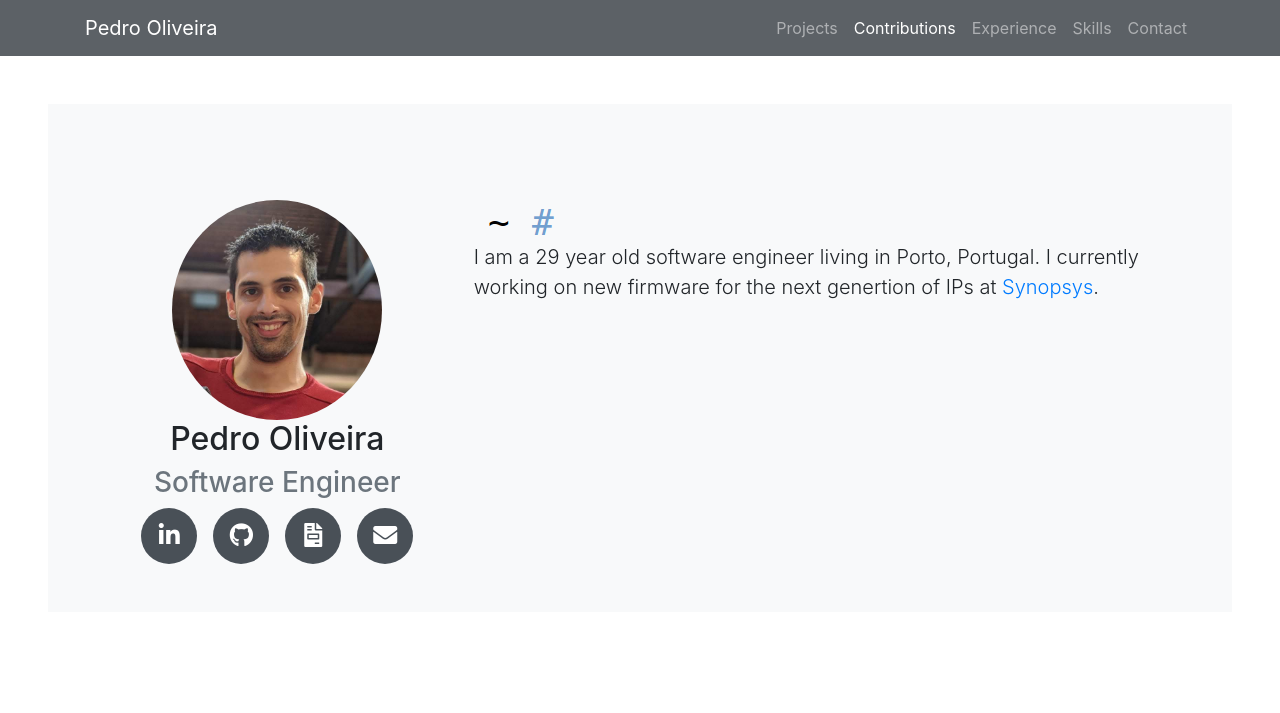
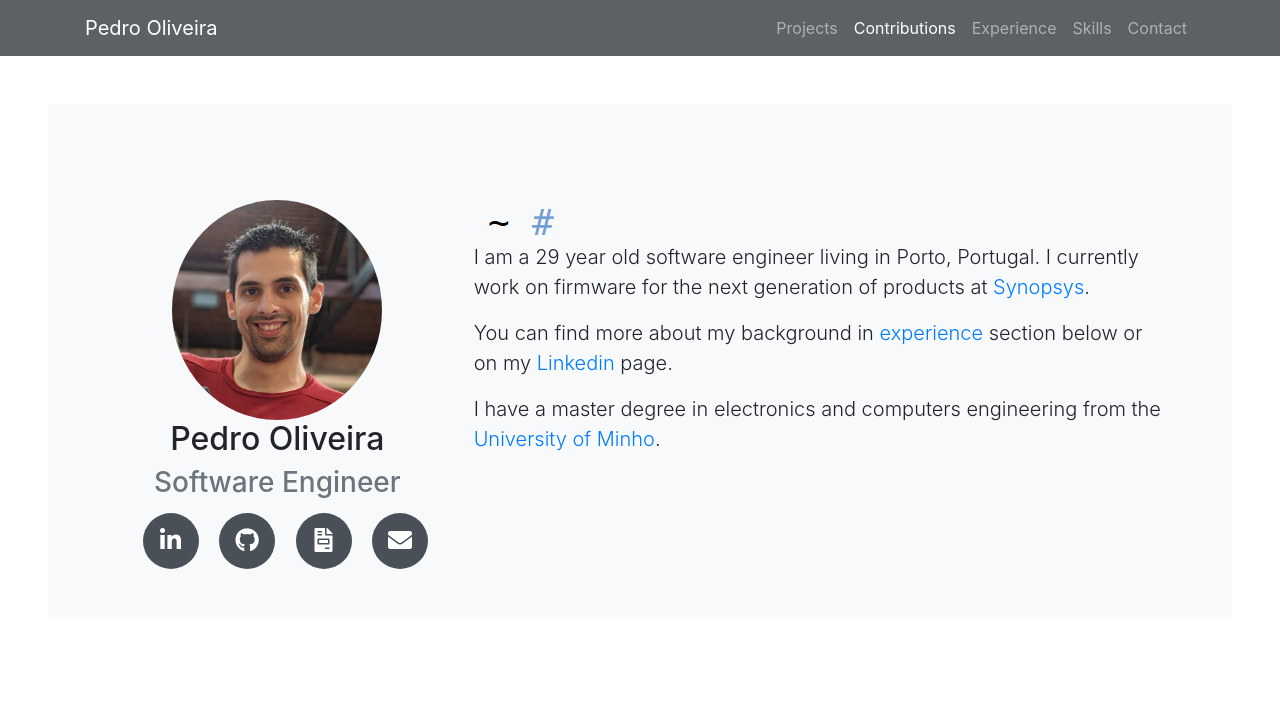
Before and after one commit to pelco/pelco.github.io, a plain HTML site: page index.html in a window 1280 px wide. Shown: the top 713 px of the page. Drawn offline with nearby package versions, Linux system fonts and the light colour scheme.

Commit message:
adjusted alighnment in social icons, and wrote a bit about me

```diff
--- a/css/my.css
+++ b/css/my.css
@@ -34,7 +34,8 @@ nav.navbar {
     text-align: center;
     font-size: 1.5rem;
     line-height: 3.5rem;
-    margin-right: 1rem;
+    margin-top: 5px;
+    margin-left: 1rem;
 }
 .social-icons a:last-child {
     margin-right: 0;
--- a/index.html
+++ b/index.html
@@ -32,7 +32,7 @@
                                 <a class="nav-link" href="#contributions">Contributions</a>
                             </li>
                             <li class="nav-item">
-                                <a class="nav-link" href="#">Experience</a>
+                                <a class="nav-link" href="#experience">Experience</a>
                             </li>
                                 <li class="nav-item">
                                 <a class="nav-link" href="#">Skills</a>
@@ -55,7 +55,7 @@
                             <img class="rounded-circle" src="img/me.jpg" height="220" width="210">
                             <h2>Pedro Oliveira</h2>
                             <h3 class="text-muted">Software Engineer</h3>
-                            <div class="social-icons d-flex justify-content-center">
+                            <div class="social-icons justify-content-center">
                                 <a href="https://www.linkedin.com/in/pelco/" target="_blank" rel="noopener noreferrer">
                                     <i class="fab fa-linkedin-in"></i>
                                 </a>
@@ -74,7 +74,13 @@
                             <img src="img/hi.gif">
                             <p class="lead text-left">
                                 I am a 29 year old software engineer living in Porto, Portugal.
-                                I currently working on new firmware for the next genertion of IPs at <a href="https://www.synopsys.com/" target="_blank">Synopsys</a>.
+                                I currently work on firmware for the next generation of products at <a href="https://www.synopsys.com/" target="_blank">Synopsys</a>.
+                            </p>
+                            <p class="lead text-left">
+                                You can find more about my background in <a href="#experience" target="_blank">experience</a> section below or on my <a href="https://www.linkedin.com/in/pelco/" target="_blank">Linkedin</a> page.
+                            </p>
+                            <p class="lead text-left">
+                                I have a master degree in electronics and computers engineering from the <a href="https://www.uminho.pt/EN" target="_blank"> University of Minho</a>.
                             </p>
                         </div>
                     </div>
```
